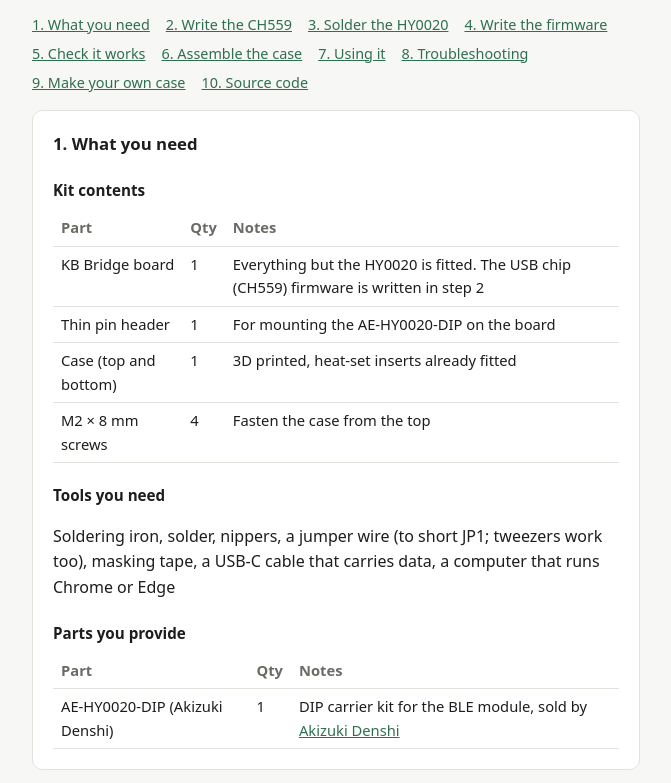
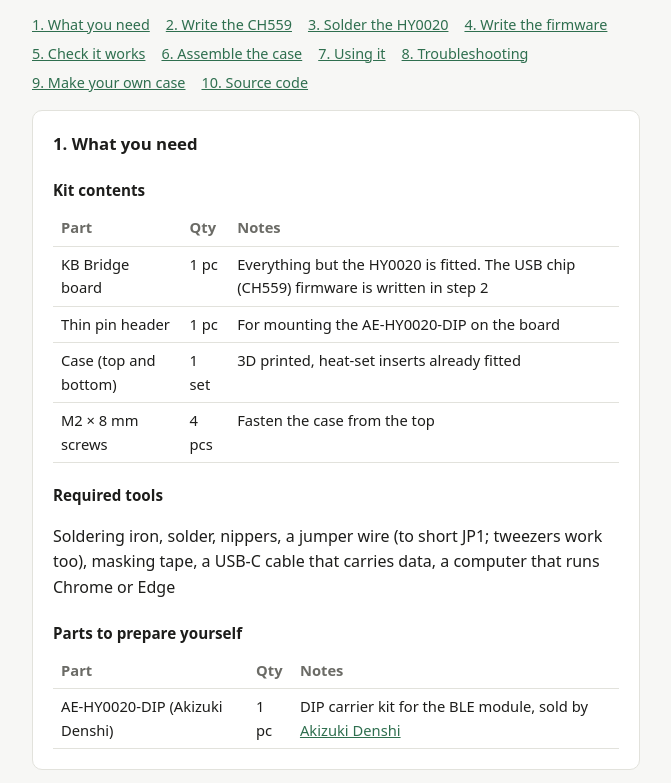
Before and after one commit to darakuneko/kb_bridge, a website: page docs/guide_en.html in a window 1280 px wide. Shown: the part 169-952 px from the top of the page, without its empty margins (304-975 px from the left). Drawn offline with Linux system fonts and the light colour scheme.

Commit message:
English guide: BOOTH-style section names and quantities

```diff
--- a/docs/guide_en.html
+++ b/docs/guide_en.html
@@ -31,17 +31,17 @@
     <h3>Kit contents</h3>
     <table>
       <tr><th>Part</th><th>Qty</th><th>Notes</th></tr>
-      <tr><td>KB Bridge board</td><td>1</td><td>Everything but the HY0020 is fitted. The USB chip (CH559) firmware is written in step 2</td></tr>
-      <tr><td>Thin pin header</td><td>1</td><td>For mounting the AE-HY0020-DIP on the board</td></tr>
-      <tr><td>Case (top and bottom)</td><td>1</td><td>3D printed, heat-set inserts already fitted</td></tr>
-      <tr><td>M2 × 8 mm screws</td><td>4</td><td>Fasten the case from the top</td></tr>
+      <tr><td>KB Bridge board</td><td>1 pc</td><td>Everything but the HY0020 is fitted. The USB chip (CH559) firmware is written in step 2</td></tr>
+      <tr><td>Thin pin header</td><td>1 pc</td><td>For mounting the AE-HY0020-DIP on the board</td></tr>
+      <tr><td>Case (top and bottom)</td><td>1 set</td><td>3D printed, heat-set inserts already fitted</td></tr>
+      <tr><td>M2 × 8 mm screws</td><td>4 pcs</td><td>Fasten the case from the top</td></tr>
     </table>
-    <h3>Tools you need</h3>
+    <h3>Required tools</h3>
     <p>Soldering iron, solder, nippers, a jumper wire (to short JP1; tweezers work too), masking tape, a USB-C cable that carries data, a computer that runs Chrome or Edge</p>
-    <h3>Parts you provide</h3>
+    <h3>Parts to prepare yourself</h3>
     <table>
       <tr><th>Part</th><th>Qty</th><th>Notes</th></tr>
-      <tr><td>AE-HY0020-DIP (Akizuki Denshi)</td><td>1</td><td>DIP carrier kit for the BLE module, sold by <a href="https://akizukidenshi.com/catalog/g/g131342/">Akizuki Denshi</a></td></tr>
+      <tr><td>AE-HY0020-DIP (Akizuki Denshi)</td><td>1 pc</td><td>DIP carrier kit for the BLE module, sold by <a href="https://akizukidenshi.com/catalog/g/g131342/">Akizuki Denshi</a></td></tr>
     </table>
   </section>
 
```
